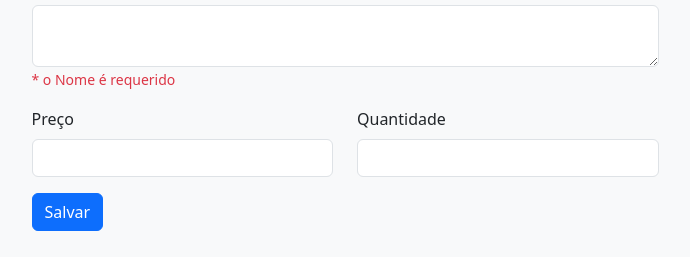
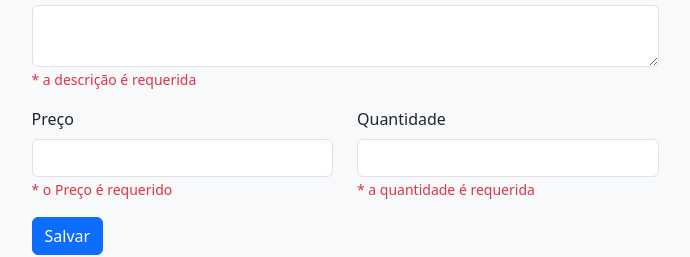
Before and after one commit to DSFerrari/Cadastro-de-produtos, an Angular app: page / in a window 1280 px wide. Both pictures are taken after typing "Sample", "Sample", "5", "5" into the empty fields and a click on the button "Salvar". Shown: the part 201-458 px from the top of the page, without its empty margins (295-985 px from the left). Built offline with nearby package versions, Linux system fonts and the light colour scheme; no server answers; data requests are answered from the project's data file.

Commit message:
corrindo erros

```diff
--- a/src/app/products/products.component.html
+++ b/src/app/products/products.component.html
@@ -29,11 +29,11 @@
     formControlName="describe"
     >
    </textarea>
-  <small *ngIf="submited && name.hasError('minlength')" class="text-danger">
-    * o nome do produto tem que ter no mínimo três caracteres
+  <small *ngIf="submited && describe.hasError('minlength')" class="text-danger">
+    * a descrição do produto tem que ter no mínimo três caracteres
   </small>
-  <small *ngIf="submited && name.hasError('required')" class="text-danger">
-  * o Nome é requerido
+  <small *ngIf="submited && describe.hasError('required')" class="text-danger">
+  * a descrição é requerida
 </small>
 </div>
   <div class="row">
@@ -45,6 +45,12 @@
     id="preço"
     formControlName="price"
   />
+  <small *ngIf="submited && price.hasError('min')" class="text-danger">
+    * o produto tem que custar no mínimo 0.1 reais
+  </small>
+  <small *ngIf="submited && price.hasError('required')" class="text-danger">
+    * o Preço é requerido
+</small>
   </div>
   <div class="col-sm-6">
     <label for="quantidade" class="form-label">Quantidade</label>
@@ -53,7 +59,13 @@
     class="form-control"
     id="quantidade"
     formControlName="quant"
-  />
+    />
+    <small *ngIf="submited && quant.hasError('min')" class="text-danger">
+      * o produto tem que ter no mínimo 1 quantidade
+    </small>
+    <small *ngIf="submited && quant.hasError('required')" class="text-danger">
+      * a quantidade é requerida
+  </small>
   </div>
   </div>
   <div class="row mt-3">
```
